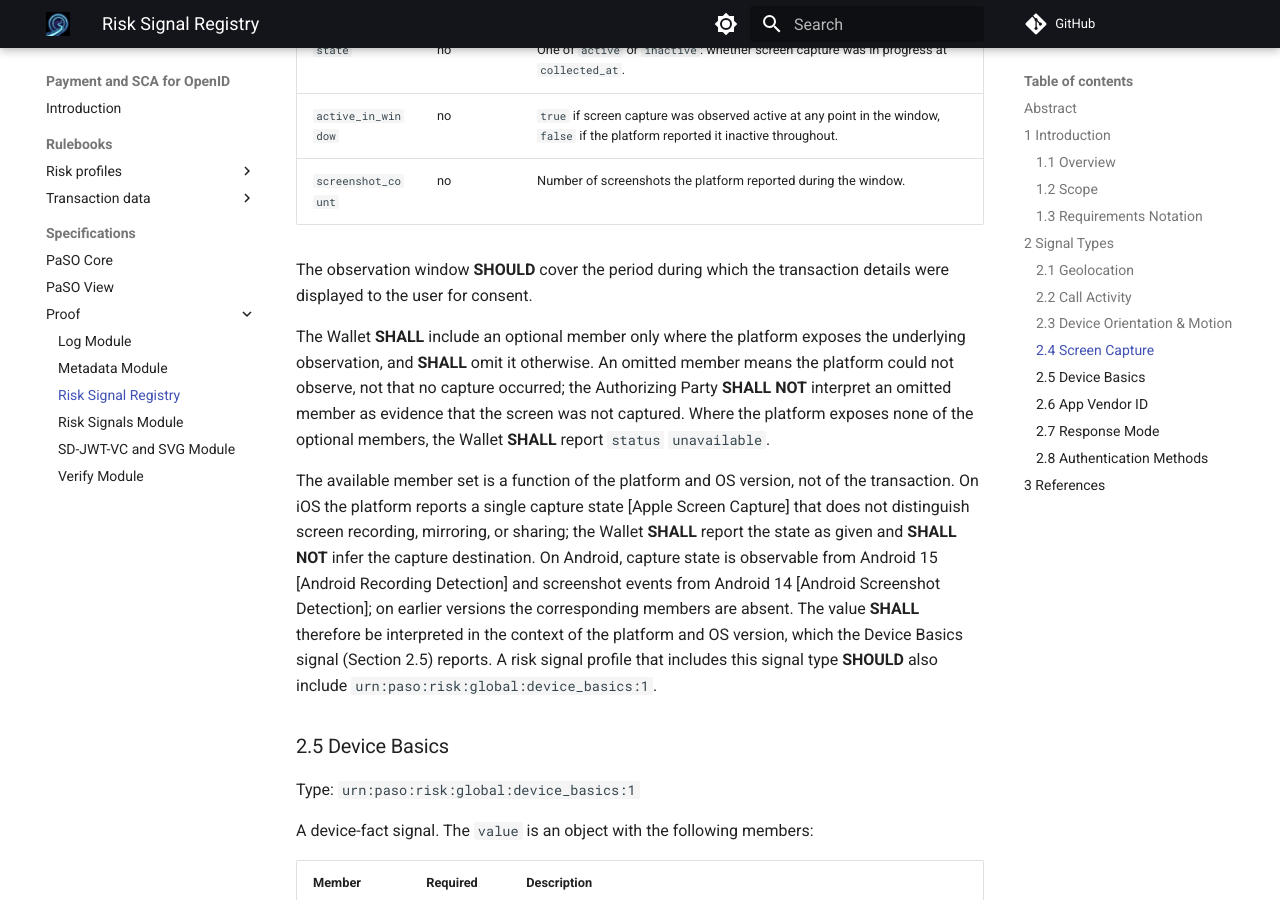
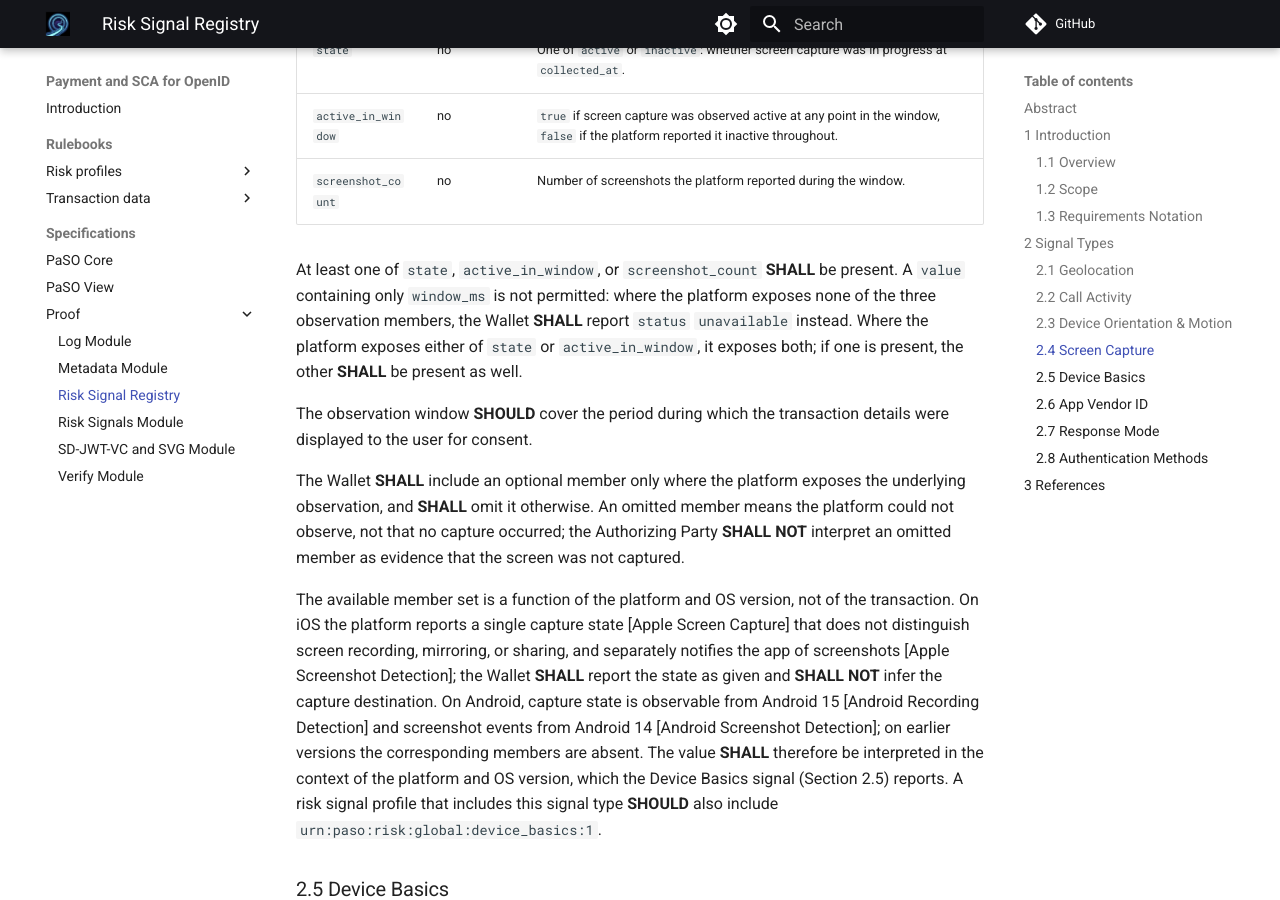
Before and after one commit to APTITUDE-Consortium/payments-and-sca-for-openid, an MkDocs documentation site: the page built from docs/specifications/proof/paso-proof-risk-signal-registry.md, in a window 1280 px wide and 900 px high, scrolled down 3220 px. Built offline with MkDocs 1.6.1 and Material for MkDocs 9.7.7, drawn with Linux system fonts in a browser that asks for light colours; comment, search, counter and statistics services are not loaded; the version menu is left out; some of the changed text lies outside the part shown.

Commit message:
docs(risk-signals): require at least one screen capture observation member
Add a normative constraint to the screen capture signal so that a `value` containing only `window_ms` is not permitted: at least one of `state`, `active_in_window`, or `screenshot_count` SHALL be present, and `state`/`active_in_window` SHALL appear together since platforms expose both or neither. Move the `unavailable` fallback into this constraint and note that iOS also exposes screenshot notifications, adding the [Apple Screenshot Detection] reference.

```diff
--- a/docs/specifications/proof/paso-proof-risk-signal-registry.md
+++ b/docs/specifications/proof/paso-proof-risk-signal-registry.md
@@ -82,11 +82,13 @@ A measured signal. The `value` reports whether the device screen was captured
 | `active_in_window` | no       | `true` if screen capture was observed active at any point in the window, `false` if the platform reported it inactive throughout. |
 | `screenshot_count` | no       | Number of screenshots the platform reported during the window.                                                                    |
 
+At least one of `state`, `active_in_window`, or `screenshot_count` **SHALL** be present. A `value` containing only `window_ms` is not permitted: where the platform exposes none of the three observation members, the Wallet **SHALL** report `status` `unavailable` instead. Where the platform exposes either of `state` or `active_in_window`, it exposes both; if one is present, the other **SHALL** be present as well.
+
 The observation window **SHOULD** cover the period during which the transaction details were displayed to the user for consent.
 
-The Wallet **SHALL** include an optional member only where the platform exposes the underlying observation, and **SHALL** omit it otherwise. An omitted member means the platform could not observe, not that no capture occurred; the Authorizing Party **SHALL NOT** interpret an omitted member as evidence that the screen was not captured. Where the platform exposes none of the optional members, the Wallet **SHALL** report `status` `unavailable`.
+The Wallet **SHALL** include an optional member only where the platform exposes the underlying observation, and **SHALL** omit it otherwise. An omitted member means the platform could not observe, not that no capture occurred; the Authorizing Party **SHALL NOT** interpret an omitted member as evidence that the screen was not captured.
 
-The available member set is a function of the platform and OS version, not of the transaction. On iOS the platform reports a single capture state [Apple Screen Capture] that does not distinguish screen recording, mirroring, or sharing; the Wallet **SHALL** report the state as given and **SHALL NOT** infer the capture destination. On Android, capture state is observable from Android 15 [Android Recording Detection] and screenshot events from Android 14 [Android Screenshot Detection]; on earlier versions the corresponding members are absent. The value **SHALL** therefore be interpreted in the context of the platform and OS version, which the Device Basics signal (Section 2.5) reports. A risk signal profile that includes this signal type **SHOULD** also include `urn:paso:risk:global:device_basics:1`.
+The available member set is a function of the platform and OS version, not of the transaction. On iOS the platform reports a single capture state [Apple Screen Capture] that does not distinguish screen recording, mirroring, or sharing, and separately notifies the app of screenshots [Apple Screenshot Detection]; the Wallet **SHALL** report the state as given and **SHALL NOT** infer the capture destination. On Android, capture state is observable from Android 15 [Android Recording Detection] and screenshot events from Android 14 [Android Screenshot Detection]; on earlier versions the corresponding members are absent. The value **SHALL** therefore be interpreted in the context of the platform and OS version, which the Device Basics signal (Section 2.5) reports. A risk signal profile that includes this signal type **SHOULD** also include `urn:paso:risk:global:device_basics:1`.
 
 ### 2.5 Device Basics
 
@@ -153,19 +155,20 @@ A Wallet that implements this signal type **SHALL** report `status` `ok` and **S
 
 ## 3 References
 
-| Reference                      | Description                                                                                                                                         |
-|--------------------------------|-----------------------------------------------------------------------------------------------------------------------------------------------------|
-| [PaSO Core]                    | [PaSO Core](../paso-core.md)                                                                                                                        |
-| [PaSO Risk Signals]            | [PaSO Proof: Risk Signals Module](paso-proof-risk-signals.md)                                                                                       |
-| [PaSO Proof Verify]            | [PaSO Proof: Verify Module](paso-proof-verify.md)                                                                                                   |
-| [OID4VP]                       | [OpenID for Verifiable Presentations 1.0](https://openid.net/specs/openid-4-verifiable-presentations-1_0.html)                                      |
-| [PSD2]                         | [Directive (EU) 2015/2366 on payment services in the internal market](https://eur-lex.europa.eu/eli/dir/2015/2366/)                                 |
-| [Apple IDFV]                   | [Apple Developer Documentation — identifierForVendor](https://developer.apple.com/documentation/uikit/uidevice/identifierforvendor)                 |
-| [Android ASID]                 | [Android Developers — Identify developer-owned apps (app set ID)](https://developer.android.com/identity/app-set-id)                                |
-| [Apple Screen Capture]         | [Apple Developer Documentation — UIScreen.isCaptured](https://developer.apple.com/documentation/uikit/uiscreen/iscaptured)                          |
-| [Android Recording Detection]  | [Android Developers — Screen recording detection (Android 15)](https://developer.android.com/about/versions/15/features#screen-recording-detection) |
-| [Android Screenshot Detection] | [Android Developers — Screenshot detection (Android 14)](https://developer.android.com/about/versions/14/features/screenshot-detection)             |
-| [RFC2119]                      | [RFC 2119 — Key words for use in RFCs](https://www.rfc-editor.org/rfc/rfc2119.html)                                                                 |
-| [RFC8174]                      | [RFC 8174 — Ambiguity of Uppercase vs Lowercase in RFC 2119 Key Words](https://www.rfc-editor.org/rfc/rfc8174.html)                                 |
-| [RFC8176]                      | [RFC 8176 — Authentication Method Reference Values](https://www.rfc-editor.org/rfc/rfc8176.html)                                                    |
-| [ISO8601]                      | [ISO 8601 — Date and time format](https://www.iso.org/iso-8601-date-and-time-format.html)                                                           |
+| Reference                      | Description                                                                                                                                                                        |
+|--------------------------------|------------------------------------------------------------------------------------------------------------------------------------------------------------------------------------|
+| [PaSO Core]                    | [PaSO Core](../paso-core.md)                                                                                                                                                       |
+| [PaSO Risk Signals]            | [PaSO Proof: Risk Signals Module](paso-proof-risk-signals.md)                                                                                                                      |
+| [PaSO Proof Verify]            | [PaSO Proof: Verify Module](paso-proof-verify.md)                                                                                                                                  |
+| [OID4VP]                       | [OpenID for Verifiable Presentations 1.0](https://openid.net/specs/openid-4-verifiable-presentations-1_0.html)                                                                     |
+| [PSD2]                         | [Directive (EU) 2015/2366 on payment services in the internal market](https://eur-lex.europa.eu/eli/dir/2015/2366/)                                                                |
+| [Apple IDFV]                   | [Apple Developer Documentation — identifierForVendor](https://developer.apple.com/documentation/uikit/uidevice/identifierforvendor)                                                |
+| [Android ASID]                 | [Android Developers — Identify developer-owned apps (app set ID)](https://developer.android.com/identity/app-set-id)                                                               |
+| [Apple Screen Capture]         | [Apple Developer Documentation — UIScreen.isCaptured](https://developer.apple.com/documentation/uikit/uiscreen/iscaptured)                                                         |
+| [Apple Screenshot Detection]   | [Apple Developer Documentation — UIApplication.userDidTakeScreenshotNotification](https://developer.apple.com/documentation/uikit/uiapplication/userdidtakescreenshotnotification) |
+| [Android Recording Detection]  | [Android Developers — Screen recording detection (Android 15)](https://developer.android.com/about/versions/15/features#screen-recording-detection)                                |
+| [Android Screenshot Detection] | [Android Developers — Screenshot detection (Android 14)](https://developer.android.com/about/versions/14/features/screenshot-detection)                                            |
+| [RFC2119]                      | [RFC 2119 — Key words for use in RFCs](https://www.rfc-editor.org/rfc/rfc2119.html)                                                                                                |
+| [RFC8174]                      | [RFC 8174 — Ambiguity of Uppercase vs Lowercase in RFC 2119 Key Words](https://www.rfc-editor.org/rfc/rfc8174.html)                                                                |
+| [RFC8176]                      | [RFC 8176 — Authentication Method Reference Values](https://www.rfc-editor.org/rfc/rfc8176.html)                                                                                   |
+| [ISO8601]                      | [ISO 8601 — Date and time format](https://www.iso.org/iso-8601-date-and-time-format.html)                                                                                          |
```
